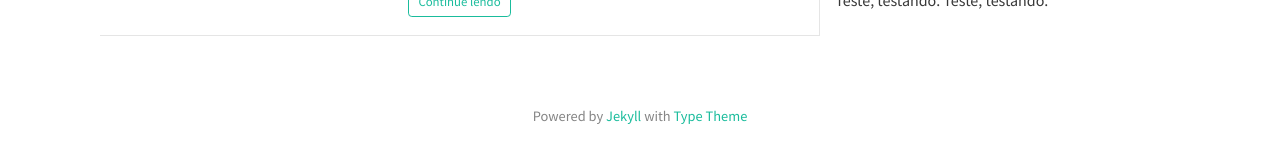
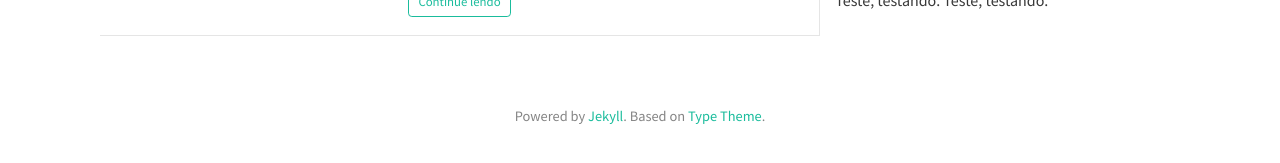
Before and after one commit to direitoemdados/direitoemdados.github.io, a Jekyll site: the page built from index.html, in a window 1280 px wide. Shown: the part 672-835 px from the top of the page. Built offline with Jekyll 4.4.1, drawn with Linux system fonts in a browser that asks for light colours; nearby versions of some CDN libraries; the list of posts is cut into pages by our own code.

Commit message:
fixed footer

```diff
--- a/_config.yml
+++ b/_config.yml
@@ -14,7 +14,7 @@
      <img src="img/avatar.png" height="190" width="190"> </img> <p>Blog sobre Direito, Estatística, Matemática, Jurimetria, Previsões, Programação e assuntos relacionados.</p>
 
   footer_text: >
-   Powered by <a href="http://jekyllrb.com">Jekyll</a> with <a href="https://rohanchandra.github.io/project/type.html">Type Theme</a>
+   Powered by <a href="http://jekyllrb.com">Jekyll</a>. Based on <a href="https://rohanchandra.github.io/project/type.html">Type Theme</a>.
 
   # Icons
   rss: false
```
